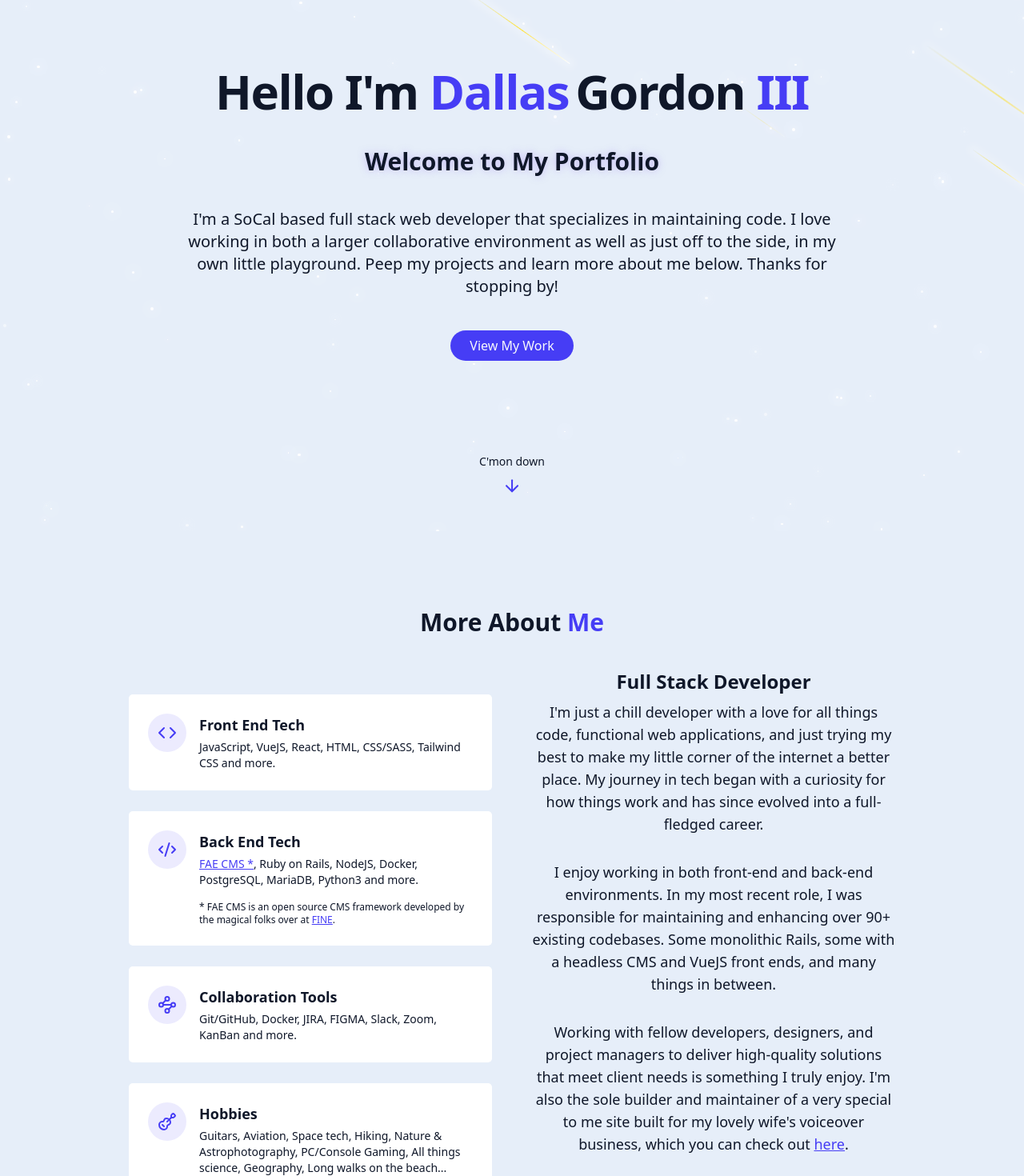
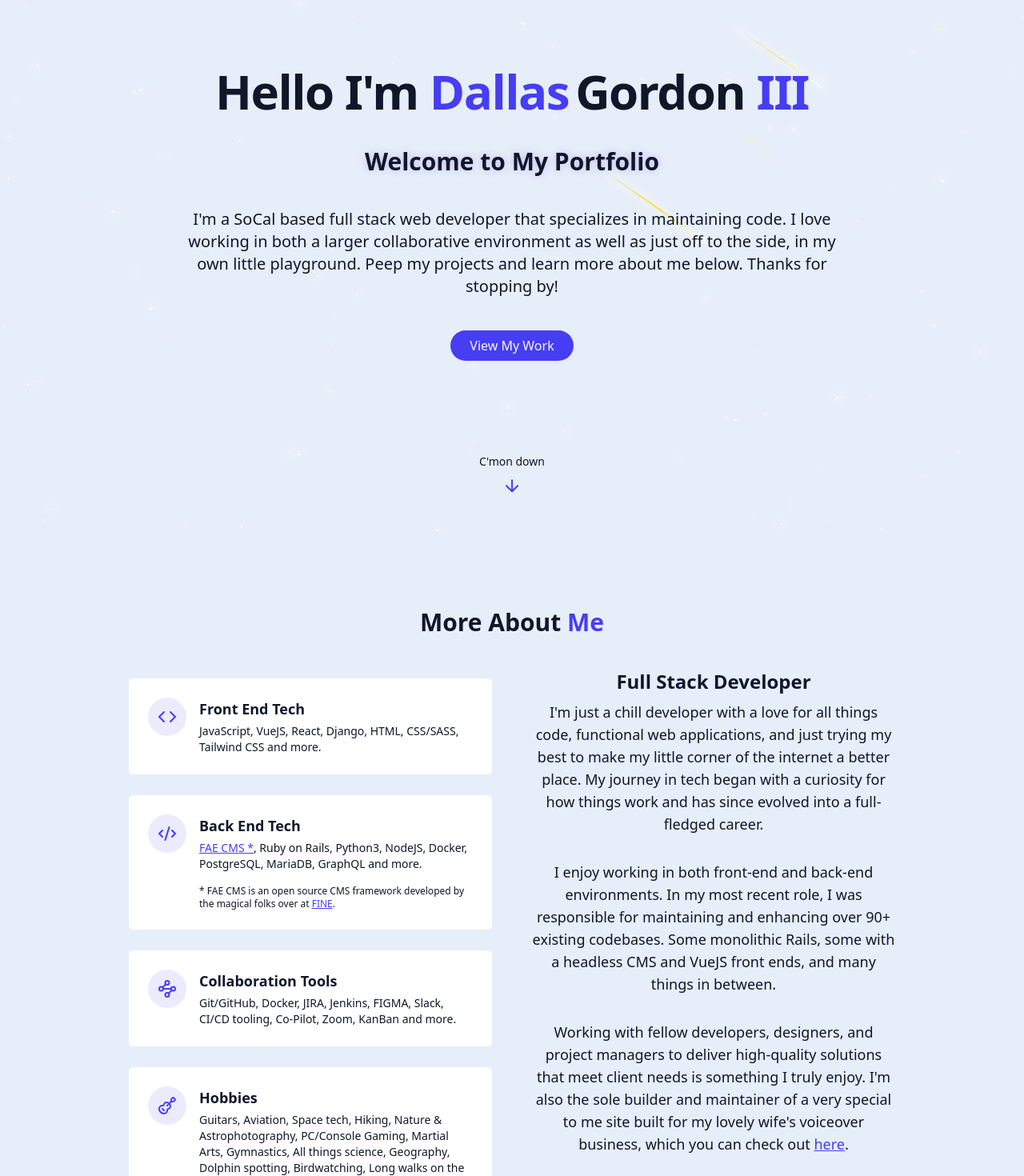
Before and after one commit to tkdguy85/my-portfolio, a React (Vite) app: page / in a window 1280 px wide. Shown: the part 136-1606 px from the top of the page at 80% size. Built offline with nearby package versions, Linux system fonts and the light colour scheme.

Commit message:
Updated content

```diff
--- a/src/components/AboutSection.jsx
+++ b/src/components/AboutSection.jsx
@@ -21,7 +21,7 @@ export const AboutSection = () => {
                 <div className="text-left">
                   <h4 className="text-lg font-semibold mb-1">Front End Tech</h4>
                   <p className="text-sm text-muted-foreground">
-                    JavaScript, VueJS, React, HTML, CSS/SASS, Tailwind CSS and more.
+                    JavaScript, VueJS, React, Django, HTML, CSS/SASS, Tailwind CSS and more.
                   </p>
                 </div>
               </div>
@@ -35,7 +35,7 @@ export const AboutSection = () => {
                 <div className="text-left">
                   <h4 className="text-lg font-semibold mb-1">Back End Tech</h4>
                   <p className="text-sm text-muted-foreground">
-                    <a className="text-primary underline" href="https://fae-cms.com" target="_blank" rel="noopener noreferrer">FAE CMS *</a>, Ruby on Rails, NodeJS, Docker, PostgreSQL, MariaDB, Python3 and more.
+                    <a className="text-primary underline" href="https://fae-cms.com" target="_blank" rel="noopener noreferrer">FAE CMS *</a>, Ruby on Rails, Python3, NodeJS, Docker, PostgreSQL, MariaDB, GraphQL and more.
                   </p>
                   <p className="text-xs text-muted-foreground pt-4">* FAE CMS is an open source CMS framework developed by the magical folks over at <a href="https://https://www.wearefine.com/" className="text-primary underline" target="_blank" rel="noopener noreferrer">FINE</a>.</p>
                 </div>
@@ -50,7 +50,7 @@ export const AboutSection = () => {
                 <div className="text-left">
                   <h4 className="text-lg font-semibold mb-1">Collaboration Tools</h4>
                   <p className="text-sm text-muted-foreground">
-                    Git/GitHub, Docker, JIRA, FIGMA, Slack, Zoom, KanBan and more.
+                    Git/GitHub, Docker, JIRA, Jenkins, FIGMA, Slack, CI/CD tooling, Co-Pilot, Zoom, KanBan and more.
                   </p>
                 </div>
               </div>
@@ -64,7 +64,7 @@ export const AboutSection = () => {
                 <div className="text-left">
                   <h4 className="text-lg font-semibold mb-1">Hobbies</h4>
                   <p className="text-sm text-muted-foreground">
-                    Guitars, Aviation, Space tech, Hiking, Nature & Astrophotography, PC/Console Gaming, All things science, Geography, Long walks on the beach...
+                    Guitars, Aviation, Space tech, Hiking, Nature & Astrophotography, PC/Console Gaming, Martial Arts, Gymnastics, All things science, Geography, Dolphin spotting, Birdwatching, Long walks on the beach...
                   </p>
                 </div>
               </div>
--- a/src/components/SpaceBackground.jsx
+++ b/src/components/SpaceBackground.jsx
@@ -24,7 +24,7 @@ export const SpaceBackground = () => {
     for (let star = 0; star < numOfStars; star++) {
       newStars.push({
         id: star, // Unique identifier for each star
-        size: Math.random() * 3 + 1, // Random size between 1 and 4
+        size: Math.random() * 2 + 1, // Random size between 1 and 4
         x: Math.random() * 100, // Random x position
         y: Math.random() * 100, // Random y position
         opacity: Math.random() * 0.5 + 0.5, // Random opacity between 0.5 and 1,
@@ -37,15 +37,15 @@ export const SpaceBackground = () => {
 
   // Create meteors at random intervals
   const createMeteors = () => {
-    const numOfMeteors = 5; // Sets number of meteors
+    const numOfMeteors = 3; // Sets number of meteors
     const newMeteors = [];
 
     for (let meteor = 0; meteor < numOfMeteors; meteor++) {
       newMeteors.push({
         id: meteor, // Unique identifier for each meteor
-        size: Math.random() * 5 + 1, // Random size between 1 and 4
+        size: Math.random() * 3 + 1, // Random size between 1 and 4
         x: Math.random() * 100, // Random x position
-        y: Math.random() * 20, // Random y position
+        y: Math.random() * 50, // Random y position
         delay: Math.random() * 15, // Random delay between 0.5 and 1
         animationDuration: Math.random() * 3 + 3 // Random animation duration between 2 and 5 seconds
       });
```
